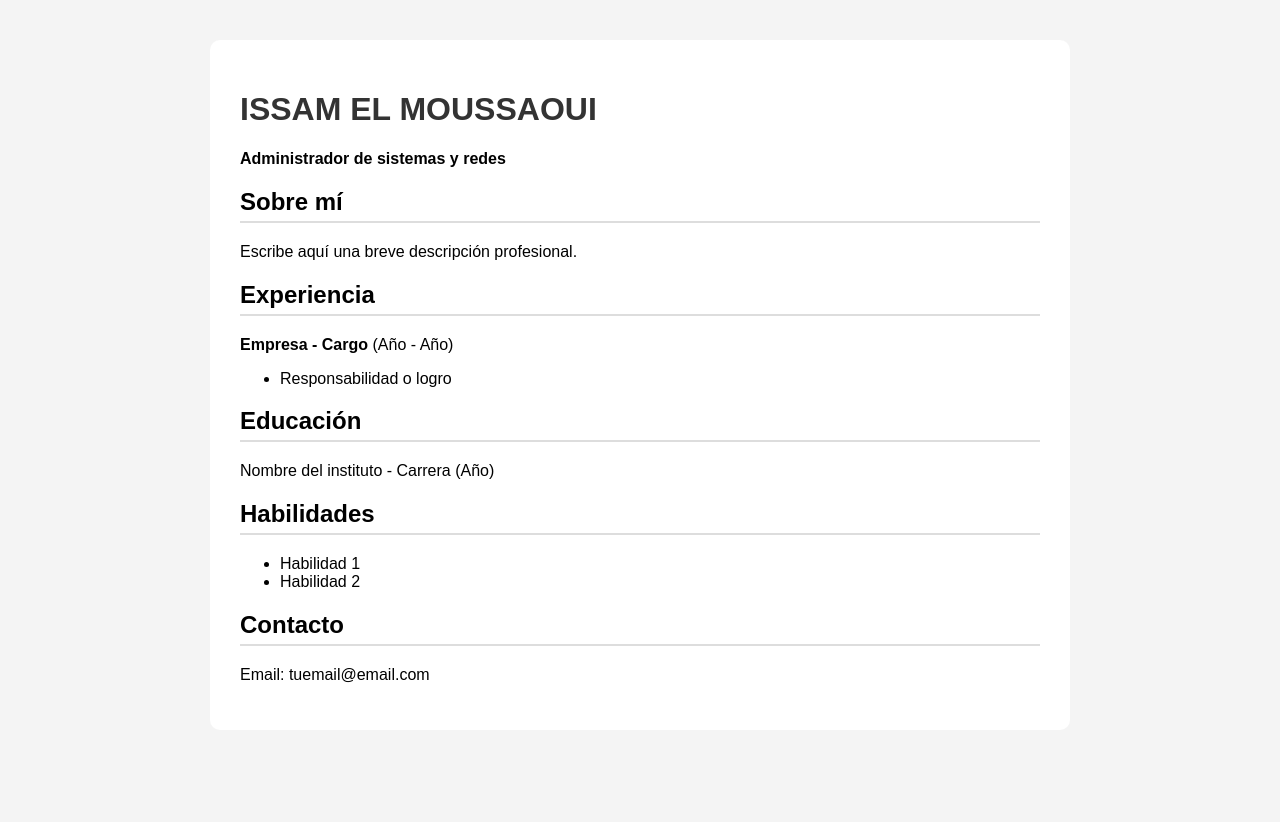
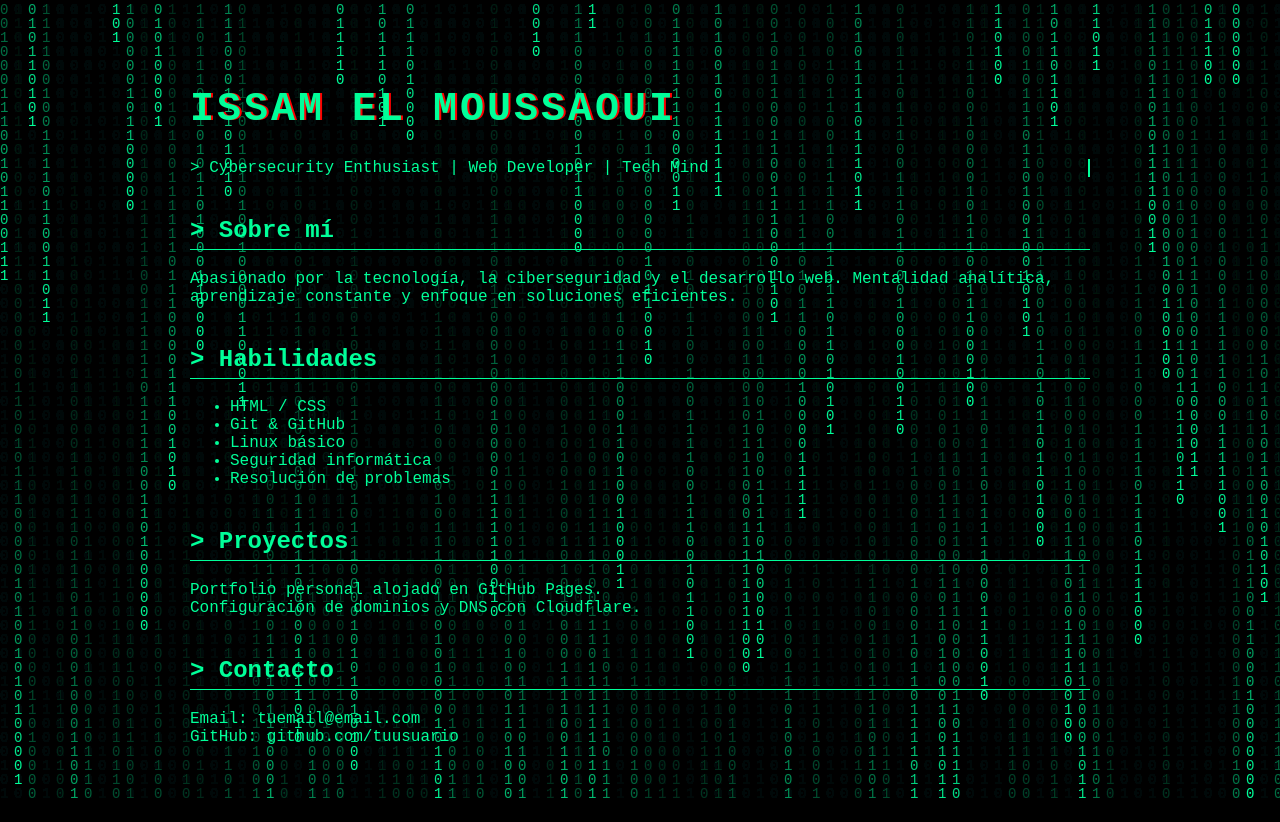
Before and after one commit to 0x-iemx/0x-iemx.github.io, a plain HTML site: page index.html in a window 1280 px wide. Before the commit the page ends 800 px from the top, so only its background shows below. Drawn offline with Linux system fonts and the light colour scheme.

Commit message:
Nueva Pagina

```diff
--- a/index.html
+++ b/index.html
@@ -2,54 +2,159 @@
 <html lang="es">
 <head>
 <meta charset="UTF-8">
-    <title>ISSAM EL MOUSSAOUI</title>
+<title>Issam El Moussaoui | Cyber Portfolio</title>
+
 <style>
 body {
-            font-family: Arial, sans-serif;
-            margin: 40px;
-            background-color: #f4f4f4;
+    margin: 0;
+    background: black;
+    color: #00ff99;
+    font-family: "Courier New", monospace;
+    overflow-x: hidden;
 }
+
+/* Fondo animado tipo matrix */
+canvas {
+    position: fixed;
+    top: 0;
+    left: 0;
+    z-index: -1;
+}
+
 .container {
-            background: white;
-            padding: 30px;
-            border-radius: 10px;
-            max-width: 800px;
+    padding: 60px 20px;
+    max-width: 900px;
     margin: auto;
 }
+
 h1 {
-            color: #333;
+    font-size: 40px;
+    text-transform: uppercase;
+    letter-spacing: 3px;
 }
+
 h2 {
-            border-bottom: 2px solid #ddd;
+    border-bottom: 1px solid #00ff99;
     padding-bottom: 5px;
+    margin-top: 40px;
+}
+
+.glitch {
+    color: #00ff99;
+    position: relative;
+    animation: glitch 1s infinite;
+}
+
+@keyframes glitch {
+    0% { text-shadow: 2px 0 red; }
+    20% { text-shadow: -2px 0 blue; }
+    40% { text-shadow: 2px 0 red; }
+    60% { text-shadow: -2px 0 blue; }
+    80% { text-shadow: 2px 0 red; }
+    100% { text-shadow: none; }
+}
+
+a {
+    color: #00ff99;
+    text-decoration: none;
+}
+
+a:hover {
+    color: white;
+}
+
+.typewriter {
+    overflow: hidden;
+    border-right: .15em solid #00ff99;
+    white-space: nowrap;
+    animation: typing 3s steps(40, end), blink .75s step-end infinite;
+}
+
+@keyframes typing {
+    from { width: 0 }
+    to { width: 100% }
+}
+
+@keyframes blink {
+    from, to { border-color: transparent }
+    50% { border-color: #00ff99 }
 }
 </style>
 </head>
+
 <body>
+
+<canvas id="matrix"></canvas>
+
 <div class="container">
-        <h1>ISSAM EL MOUSSAOUI</h1>
-        <p><strong>Administrador de sistemas y redes</strong></p>
 
-        <h2>Sobre mí</h2>
-        <p>Escribe aquí una breve descripción profesional.</p>
+<h1 class="glitch">Issam El Moussaoui</h1>
 
-        <h2>Experiencia</h2>
-        <p><strong>Empresa - Cargo</strong> (Año - Año)</p>
+<p class="typewriter">> Cybersecurity Enthusiast | Web Developer | Tech Mind</p>
+
+<h2>> Sobre mí</h2>
+<p>
+Apasionado por la tecnología, la ciberseguridad y el desarrollo web.
+Mentalidad analítica, aprendizaje constante y enfoque en soluciones eficientes.
+</p>
+
+<h2>> Habilidades</h2>
 <ul>
-            <li>Responsabilidad o logro</li>
+<li>HTML / CSS</li>
+<li>Git & GitHub</li>
+<li>Linux básico</li>
+<li>Seguridad informática</li>
+<li>Resolución de problemas</li>
 </ul>
 
-        <h2>Educación</h2>
-        <p>Nombre del instituto - Carrera (Año)</p>
+<h2>> Proyectos</h2>
+<p>
+Portfolio personal alojado en GitHub Pages.<br>
+Configuración de dominios y DNS con Cloudflare.
+</p>
 
-        <h2>Habilidades</h2>
-        <ul>
-            <li>Habilidad 1</li>
-            <li>Habilidad 2</li>
-        </ul>
+<h2>> Contacto</h2>
+<p>
+Email: tuemail@email.com<br>
+GitHub: <a href="#">github.com/tuusuario</a>
+</p>
 
-        <h2>Contacto</h2>
-        <p>Email: tuemail@email.com</p>
 </div>
+
+<script>
+const canvas = document.getElementById('matrix');
+const ctx = canvas.getContext('2d');
+
+canvas.height = window.innerHeight;
+canvas.width = window.innerWidth;
+
+const letters = "01";
+const fontSize = 14;
+const columns = canvas.width / fontSize;
+const drops = [];
+
+for(let x = 0; x < columns; x++)
+    drops[x] = 1;
+
+function draw() {
+    ctx.fillStyle = "rgba(0, 0, 0, 0.05)";
+    ctx.fillRect(0, 0, canvas.width, canvas.height);
+    ctx.fillStyle = "#00ff99";
+    ctx.font = fontSize + "px monospace";
+
+    for(let i = 0; i < drops.length; i++) {
+        const text = letters.charAt(Math.floor(Math.random() * letters.length));
+        ctx.fillText(text, i * fontSize, drops[i] * fontSize);
+
+        if(drops[i] * fontSize > canvas.height && Math.random() > 0.975)
+            drops[i] = 0;
+
+        drops[i]++;
+    }
+}
+
+setInterval(draw, 33);
+</script>
+
 </body>
 </html>
```
Lines whose indentation alone changed are shown as unchanged.
